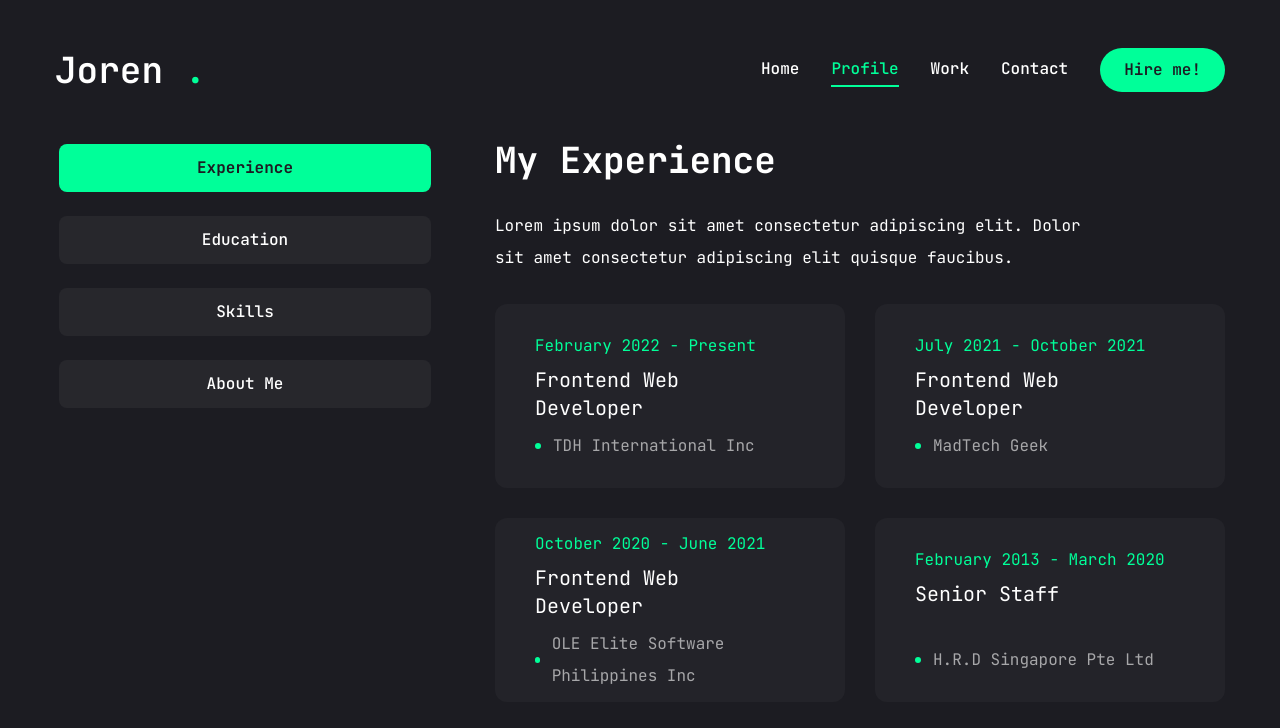
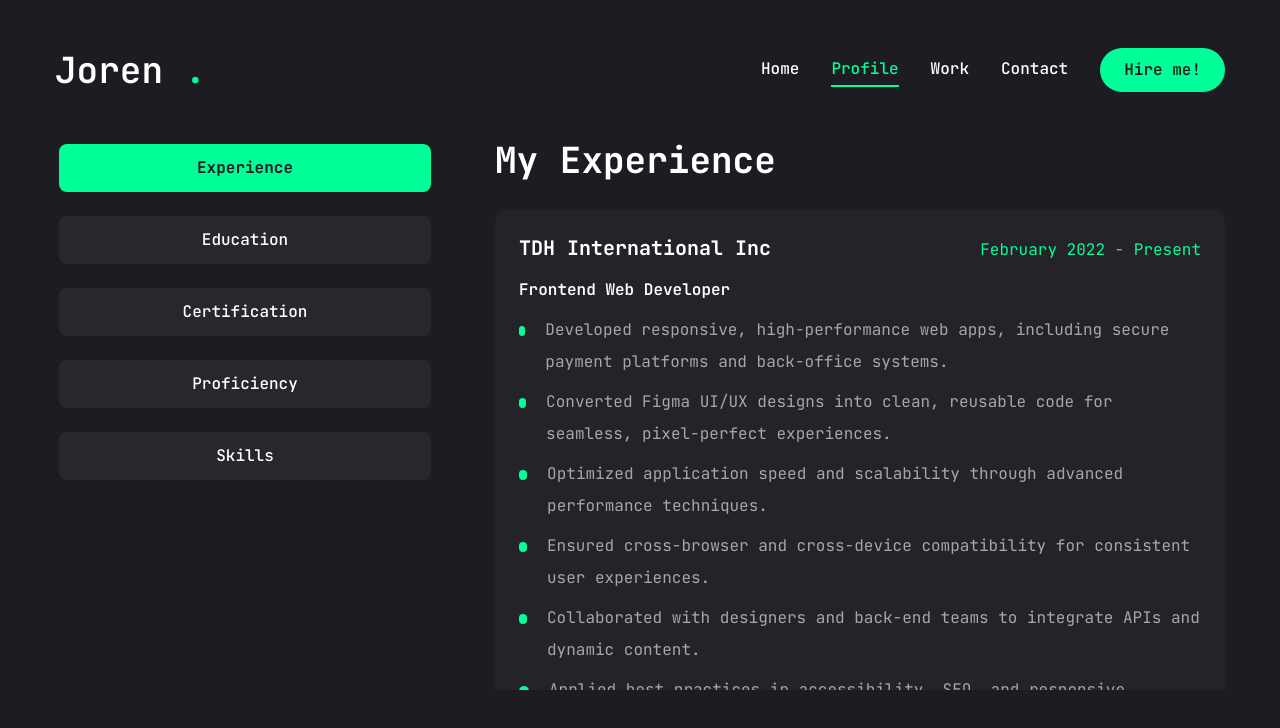
Before and after one commit to jorenbagadiong/portfolio_v2, a Next.js app: page /profile in a window 1280 px wide. Shown: the top 728 px of the page. Built offline with nearby package versions, Linux system fonts and the light colour scheme.

Commit message:
update profile

```diff
--- a/app/page.tsx
+++ b/app/page.tsx
@@ -1,5 +1,3 @@
-import { FiDownload } from "react-icons/fi"
-
 import Social from "@/components/Social"
 import Photo from "@/components/Photo"
 import Status from "@/components/Status"
@@ -13,7 +11,7 @@ const Home = () => {
           <div className="text-center xl:text-left order-2 xl:order-none">
             <span className="text-xl">Frontend Web Developer</span>
             <h1 className="h1 mb-6">
-              Hello I'm <br />{" "}
+              Hi, I'm <br />{" "}
               <span className="text-accent">Joren Bagadiong</span>
             </h1>
             <p className="max-w-[500px] mb-9 text-white/80">
--- a/app/profile/page.tsx
+++ b/app/profile/page.tsx
@@ -1,25 +1,15 @@
 "use client"
 import { ReactNode } from "react"
-import {
-  FaHtml5,
-  FaCss3,
-  FaJs,
-  FaReact,
-  FaFigma,
-  FaNodeJs,
-} from "react-icons/fa"
-import { SiTailwindcss, SiNextdotjs } from "react-icons/si"
+import { FaHtml5, FaCss3, FaJs, FaReact, FaFigma } from "react-icons/fa"
+import { SiTailwindcss, SiNextdotjs, SiTypescript, SiMui } from "react-icons/si"
+import { TbBrandFramerMotion } from "react-icons/tb"
 
 // Type Definitions
 type ExperienceItem = {
   company: string
   position: string
   duration: string
-}
-
-type AboutInfoItem = {
-  fieldName: string
-  fieldValue: string
+  responsibilities: string[]
 }
 
 type EducationItem = {
@@ -33,92 +23,156 @@ type SkillItem = {
   name: string
 }
 
+type CertificationItem = {
+  college: string
+  degree: string
+  duration: string
+}
+
+type ProficiencyItem = {
+  name: string
+  percentage: number
+}
+
 const EXPERIENCE = {
   icon: "/assets/profile/globe.svg",
   title: "My Experience",
-  description:
-    "Lorem ipsum dolor sit amet consectetur adipiscing elit. Dolor sit amet consectetur adipiscing elit quisque faucibus.",
   items: [
     {
       company: "TDH International Inc",
       position: "Frontend Web Developer",
       duration: "February 2022 - Present",
+      responsibilities: [
+        "Developed responsive, high-performance web apps, including secure payment platforms and back-office systems.",
+        "Converted Figma UI/UX designs into clean, reusable code for seamless, pixel-perfect experiences.",
+        "Optimized application speed and scalability through advanced performance techniques.",
+        "Ensured cross-browser and cross-device compatibility for consistent user experiences.",
+        "Collaborated with designers and back-end teams to integrate APIs and dynamic content.",
+        "Applied best practices in accessibility, SEO, and responsive design.",
+        "Maintained code quality via Git workflows and peer reviews.",
+        "Conducted unit testing with Jest and end-to-end testing with Cypress.",
+        "Troubleshot and resolved technical issues to improve system reliability.",
+        "Adopted emerging technologies to keep products competitive and innovative.",
+      ],
     },
     {
       company: "MadTech Geek",
       position: "Frontend Web Developer",
       duration: "July 2021 - October 2021",
+      responsibilities: [
+        "Develop, test, and maintain responsive websites and web applications.",
+        "Ensure cross-browser and cross-device compatibility.",
+        "Collaborate with designers and back-end developers to integrate APIs and dynamic content.",
+        "Troubleshoot, debug, and improve existing applications.",
+        "Stay updated with emerging technologies, frameworks, and design trends.",
+      ],
     },
     {
       company: "OLE Elite Software Philippines Inc",
       position: "Frontend Web Developer",
       duration: "October 2020 - June 2021",
+      responsibilities: [
+        "Develop, test, and maintain responsive websites and web applications.",
+        "Collaborate with designers and back-end developers to integrate APIs and dynamic content.",
+        "Troubleshoot, debug, and improve existing applications.",
+        "Stay updated with emerging technologies, frameworks, and design trends.",
+      ],
     },
     {
       company: "H.R.D Singapore Pte Ltd",
       position: "Senior Staff",
       duration: "February 2013 - March 2020",
-    },
-    {
-      company: "JMJ Auction",
-      position: "Data Encoder",
-      duration: "February 2012 - August 2012",
-    },
-    {
-      company: "House Technology Industries Pte Ltd",
-      position: "Production Operator",
-      duration: "February 2013 - March 2020",
+      responsibilities: [
+        "In-charge in innovating, developing and maintenance of the system in 2 years as Full Stack Developer",
+        "Handling technical feedback from user",
+        "Research and exploration of web system for its development and usefulness",
+      ],
     },
   ] as ExperienceItem[],
-}
-
-const ABOUT = {
-  title: "About me",
-  description:
-    "Lorem ipsum dolor sit amet consectetur adipiscing elit. Dolor sit amet consectetur adipiscing elit quisque faucibus.",
-  info: [
-    { fieldName: "Name", fieldValue: "Joren Bagadiong" },
-    { fieldName: "Phone", fieldValue: "(+63) 915 395 4186" },
-    { fieldName: "Email", fieldValue: "joren.bagadiong14@gmail.com" },
-    { fieldName: "Telegram", fieldValue: "@jorenbagadiong" },
-    { fieldName: "Experience", fieldValue: "5+ years" },
-    { fieldName: "Nationality", fieldValue: "Filipino" },
-    { fieldName: "Language", fieldValue: "English, Tagalog" },
-  ] as AboutInfoItem[],
 }
 
 const EDUCATION = {
   icon: "/assets/profile/globe.svg",
   title: "My Education",
-  description:
-    "Lorem ipsum dolor sit amet consectetur adipiscing elit. Dolor sit amet consectetur adipiscing elit quisque faucibus.",
   items: [
+    {
+      college: "International Electronics and Technical Institute",
+      degree: "Associate in Information and Communication Technology",
+      duration: "2006 - 2008",
+    },
+    {
+      college: "Emiliano Tria Tirona Memorial National High School",
+      degree: "Highschool",
+      duration: "2008 - 2002",
+    },
+  ] as EducationItem[],
+}
+
+const CERTIFICATION = {
+  icon: "/assets/profile/globe.svg",
+  title: "My Certification",
+  items: [
+    {
+      college: "UX+",
+      degree: "Certification of Attendance in UX+ Conference 2024",
+      duration: "2024",
+    },
+    {
+      college: "UX+",
+      degree: "Certification of Attendance in UX+ Conference 2023",
+      duration: "2023",
+    },
     {
       college: "Udemy",
       degree: "React - The Complete Guide 2025 (incl. Next.js, Redux)",
       duration: "2022",
     },
+  ] as CertificationItem[],
+}
+
+const PROFICIENCY = {
+  title: "My Proficiency",
+  items: [
     {
-      college: "International Electronics and Technical Institute",
-      degree: "Associate in Information and Communication Technology",
-      duration: "2006 - 2008",
+      name: "Frontend Web Development",
+      percentage: 93,
     },
-  ] as EducationItem[],
+    {
+      name: "React.js | Next.js",
+      percentage: 85,
+    },
+    {
+      name: "Unit Testing(Jest) and End-to-End Testing(Cypress)",
+      percentage: 80,
+    },
+    {
+      name: "Tailwindcss | MaterialUI - Component Styling",
+      percentage: 85,
+    },
+    {
+      name: "Framer Motion - Animation",
+      percentage: 75,
+    },
+    {
+      name: "Problem Solving",
+      percentage: 100,
+    },
+  ] as ProficiencyItem[],
 }
 
 const SKILLS = {
   icon: "/assets/profile/globe.svg",
   title: "My Skills",
-  description:
-    "Lorem ipsum dolor sit amet consectetur adipiscing elit. Dolor sit amet consectetur adipiscing elit quisque faucibus.",
   skillList: [
-    { icon: <FaHtml5 />, name: "HTML 5" },
-    { icon: <FaCss3 />, name: "CSS 3" },
+    { icon: <FaHtml5 />, name: "HTML5" },
+    { icon: <FaCss3 />, name: "CSS3" },
     { icon: <FaJs />, name: "Javascript" },
+    { icon: <SiTypescript />, name: "Typescript" },
     { icon: <FaReact />, name: "React.js" },
     { icon: <SiNextdotjs />, name: "Next.js" },
-    { icon: <SiTailwindcss />, name: "Tailwind.css" },
-    { icon: <FaNodeJs />, name: "Node.js" },
+    { icon: <SiTailwindcss />, name: "Tailwindcss" },
+    { icon: <SiMui />, name: "MUI" },
+    { icon: <TbBrandFramerMotion />, name: "Framer Motion" },
     { icon: <FaFigma />, name: "Figma" },
   ] as SkillItem[],
 }
@@ -132,6 +186,7 @@ import {
 } from "@/components/ui/tooltip"
 import { ScrollArea } from "@/components/ui/scroll-area"
 import { motion } from "framer-motion"
+import ProgressBar from "@/components/ProgressBar"
 
 const Profile = () => {
   return (
@@ -151,33 +206,46 @@ const Profile = () => {
           <TabsList className="flex flex-col w-full max-w-[380px] mx-auto xl:mx-0 gap-6">
             <TabsTrigger value="experience">Experience</TabsTrigger>
             <TabsTrigger value="education">Education</TabsTrigger>
+            <TabsTrigger value="certification">Certification</TabsTrigger>
+            <TabsTrigger value="proficiency">Proficiency</TabsTrigger>
             <TabsTrigger value="skills">Skills</TabsTrigger>
-            <TabsTrigger value="about">About Me</TabsTrigger>
           </TabsList>
 
           <div className="min-h-[70vh] w-full">
             <TabsContent value="experience" className="w-full">
               <div className="flex flex-col gap-[30px] text-center xl:text-left">
                 <h3 className="text-4xl font-bold">{EXPERIENCE.title}</h3>
-                <p className="max-w-[600px] text-white">
-                  {EXPERIENCE.description}
-                </p>
-                <ScrollArea className="h-[400px]">
-                  <ul className="grid grid-cols-1 lg:grid-cols-2 gap-[30px]">
+                <ScrollArea className="h-[60vh]">
+                  <ul className="grid grid-cols-1 gap-[30px]">
                     {EXPERIENCE.items.map((item, index) => {
                       return (
                         <li
                           key={index}
-                          className="bg-[#232329] h-[184px] py-6 px-10 rounded-xl flex flex-col justify-center items-start gap-1"
+                          className="bg-[#232329] h-auto py-6 px-5 xl:px-6 rounded-xl flex flex-col justify-center items-start gap-2"
                         >
-                          <span className="text-accent">{item.duration}</span>
-                          <h3 className="text-xl max-w-[260px] min-h-[60px] text-left">
-                            {item.position}
-                          </h3>
+                          <div className="flex flex-col xl:flex-row justify-between w-full">
+                            <h3 className="text-xl text-left font-bold">
+                              {item.company}
+                            </h3>
+                            <span className="text-accent text-left xl:text-right">
+                              {item.duration}
+                            </span>
+                          </div>
                           <div className="flex items-center gap-3">
-                            <span className="w-[6px] h-[6px] rounded-full bg-accent"></span>
-                            <p className="text-white/60">{item.company}</p>
+                            <p className="text-white text-l font-semibold">
+                              {item.position}
+                            </p>
                           </div>
+                          <ul className="flex flex-col gap-2">
+                            {item.responsibilities.map((resp, i) => (
+                              <li className="flex items-start gap-5" key={i}>
+                                <span className="w-[10px] h-[10px] rounded-full bg-accent mt-3" />
+                                <p className="text-white/60 text-left">
+                                  {resp}
+                                </p>
+                              </li>
+                            ))}
+                          </ul>
                         </li>
                       )
                     })}
@@ -189,23 +257,20 @@ const Profile = () => {
             <TabsContent value="education" className="w-full">
               <div className="flex flex-col gap-[30px] text-center xl:text-left">
                 <h3 className="text-4xl font-bold">{EDUCATION.title}</h3>
-                <p className="max-w-[600px] text-white">
-                  {EDUCATION.description}
-                </p>
                 <ScrollArea className="h-[400px]">
                   <ul className="grid grid-cols-1 gap-[30px]">
                     {EDUCATION.items.map((item, index) => {
                       return (
                         <li
                           key={index}
-                          className="bg-[#232329] h-[184px] py-6 px-10 rounded-xl flex flex-col justify-center items-start gap-1"
+                          className="bg-[#232329] py-6 px-10 rounded-xl flex flex-col justify-center items-start gap-1"
                         >
                           <span className="text-accent">{item.duration}</span>
                           <h3 className="text-xl min-h-[60px] text-left">
                             {item.degree}
                           </h3>
-                          <div className="flex items-center gap-3">
-                            <span className="w-[6px] h-[6px] rounded-full bg-accent"></span>
+                          <div className="flex items-start gap-5">
+                            <span className="w-[10px] h-[10px] rounded-full bg-accent mt-3" />
                             <p className="text-white/60 text-left">
                               {item.college}
                             </p>
@@ -218,13 +283,57 @@ const Profile = () => {
               </div>
             </TabsContent>
 
+            <TabsContent value="certification" className="w-full">
+              <div className="flex flex-col gap-[30px] text-center xl:text-left">
+                <h3 className="text-4xl font-bold">{CERTIFICATION.title}</h3>
+
+                <ul className="grid grid-cols-1 gap-[30px]">
+                  {CERTIFICATION.items.map((item, index) => {
+                    return (
+                      <li
+                        key={index}
+                        className="bg-[#232329] py-6 px-10 rounded-xl flex flex-col justify-center items-start gap-1"
+                      >
+                        <span className="text-accent">{item.duration}</span>
+                        <h3 className="text-xl min-h-[60px] text-left">
+                          {item.degree}
+                        </h3>
+                        <div className="flex items-start gap-5">
+                          <span className="w-[10px] h-[10px] rounded-full bg-accent mt-3" />
+                          <p className="text-white/60 text-left">
+                            {item.college}
+                          </p>
+                        </div>
+                      </li>
+                    )
+                  })}
+                </ul>
+              </div>
+            </TabsContent>
+
+            <TabsContent value="proficiency" className="w-full">
+              <div className="flex flex-col gap-[30px] text-center xl:text-left">
+                <h3 className="text-4xl font-bold">{PROFICIENCY.title}</h3>
+
+                <ul className="grid grid-cols-1 gap-[50px]">
+                  {PROFICIENCY.items.map((item, index) => {
+                    return (
+                      <li key={index}>
+                        <ProgressBar
+                          name={item.name}
+                          percentage={item.percentage}
+                          index={index}
+                        />
+                      </li>
+                    )
+                  })}
+                </ul>
+              </div>
+            </TabsContent>
             <TabsContent value="skills" className="w-full h-full">
               <div className="flex flex-col gap-[30px]">
                 <div className="flex flex-col gap-[30px] text-center xl:text-left">
                   <h3 className="text-4xl font-bold">{SKILLS.title}</h3>
-                  <p className="max-w-[600px] text-white/60 mx-auto xl:mx-0">
-                    {SKILLS.description}
-                  </p>
                   <ul className="grid grid-cols-2 sm:grid-cols-3 md:grid-cols-4 gap-4 xl:gap-[30px]">
                     {SKILLS.skillList.map((skill, index) => {
                       return (
@@ -248,28 +357,6 @@ const Profile = () => {
                 </div>
               </div>
             </TabsContent>
-
-            <TabsContent
-              value="about"
-              className="w-full text-center xl:text-left "
-            >
-              <div className="flex flex-col gap-[30px]">
-                <h3 className="text-4xl font-bold">{ABOUT.title}</h3>
-                <p className="max-w-[600px] text-white/60 mx-auto xl:mx-0">
-                  {ABOUT.description}
-                </p>
-                <ul className="flex flex-col gap-4 max-w-[620px] mx-auto xl:mx-0">
-                  {ABOUT.info.map((item, index) => {
-                    return (
-                      <li key={index} className="flex gap-4">
-                        <span className="text-white/60">{item.fieldName}</span>
-                        <span className="text-xl ">{item.fieldValue}</span>
-                      </li>
-                    )
-                  })}
-                </ul>
-              </div>
-            </TabsContent>
           </div>
         </Tabs>
       </div>
--- /dev/null
+++ b/components/ProgressBar.tsx
@@ -0,0 +1,22 @@
+import { motion } from "framer-motion"
+const ProgressBar = ({ name, percentage, index }) => {
+  return (
+    <div>
+      <div className="flex justify-between mb-1">
+        <h3 className="text-xl font-medium text-white">{name}</h3>
+        <span className="text-xl font-medium text-white/60">{percentage}%</span>
+      </div>
+
+      <div className="w-full bg-gray-200 rounded-full h-3 overflow-hidden">
+        <motion.div
+          className="h-full bg-accent"
+          initial={{ width: 0 }}
+          animate={{ width: `${percentage}%` }}
+          transition={{ duration: 1, ease: "easeOut", delay: index * 0.15 }}
+        />
+      </div>
+    </div>
+  )
+}
+
+export default ProgressBar
--- a/tsconfig.json
+++ b/tsconfig.json
@@ -13,6 +13,8 @@
     "isolatedModules": true,
     "jsx": "preserve",
     "incremental": true,
+    "typeRoots": ["./types", "./node_modules/@types"],
+    "baseUrl": ".",
     "plugins": [
       {
         "name": "next"
```
Also changed, not shown: components/Social.tsx (+13 -4 lines).
